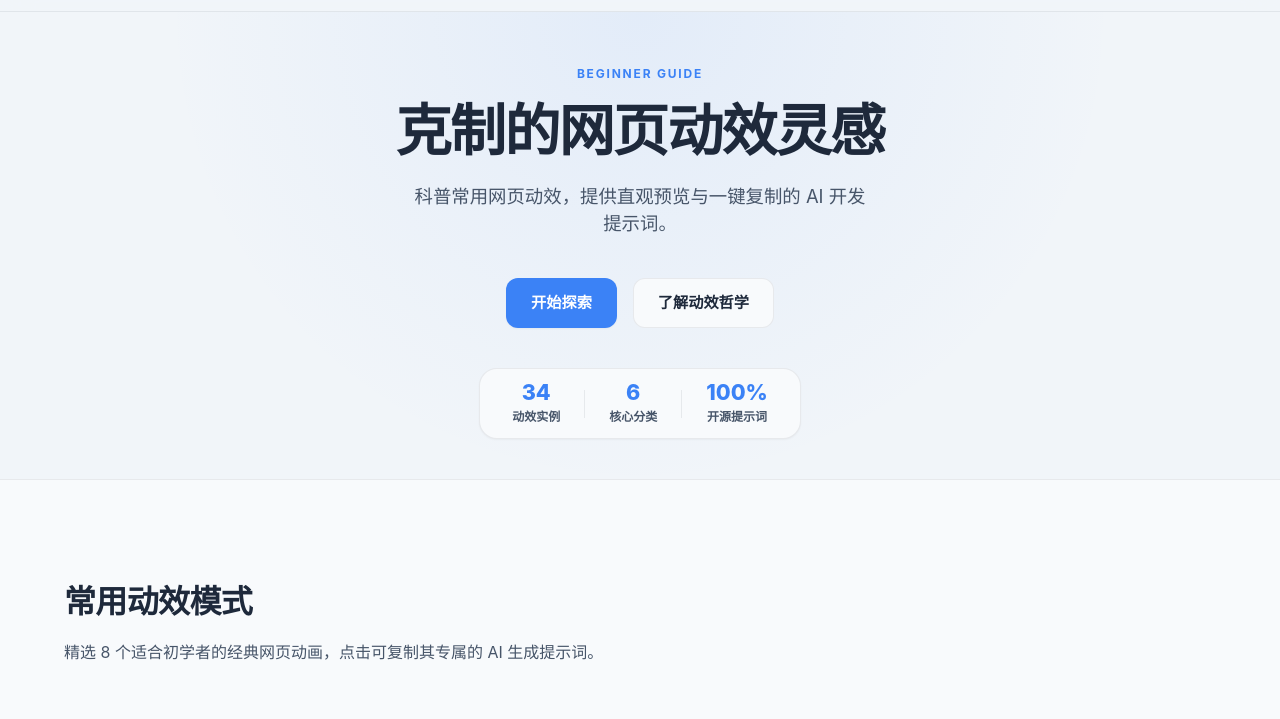
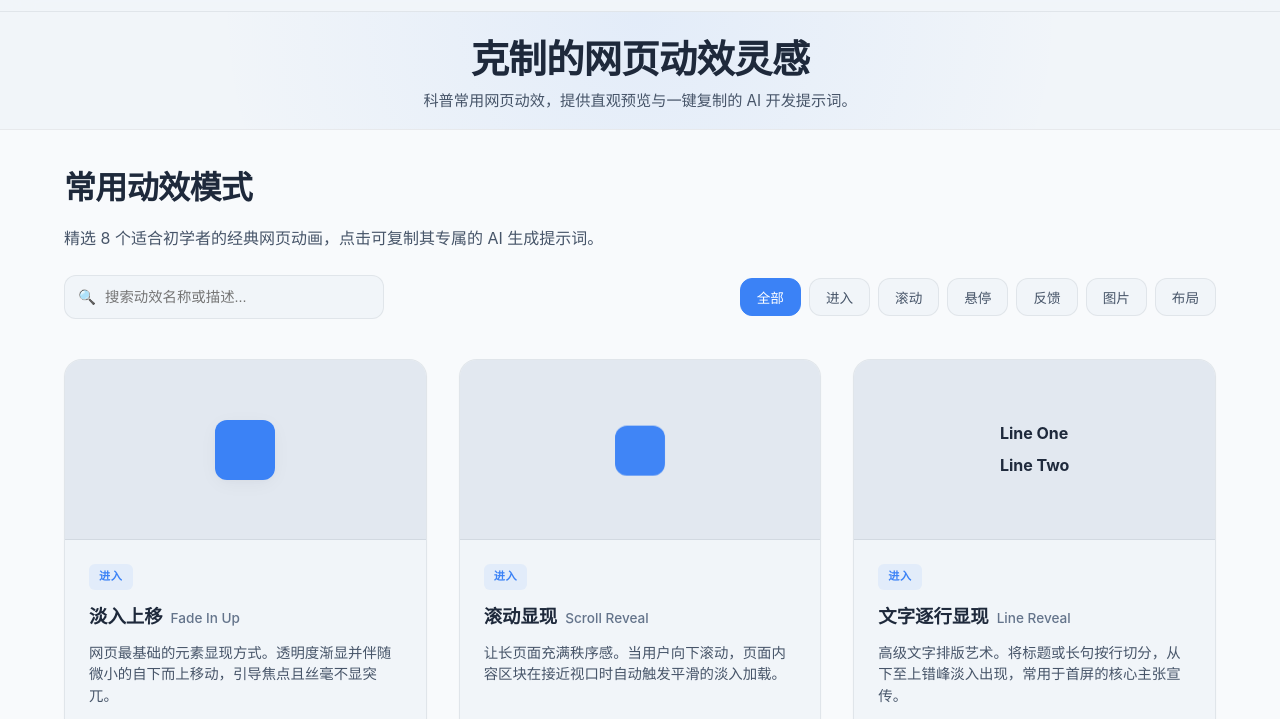
Before and after one commit to holynova/web-motion-showcase, a website: page index.html in a window 1280 px wide. Shown: the part 60-779 px from the top of the page. Drawn offline with Linux system fonts and the light colour scheme.

Commit message:
design: simplify hero header to minimalism, pulling the motion cards list into the first fold viewport

```diff
--- a/index.html
+++ b/index.html
@@ -44,29 +44,8 @@
     <section class="hero-section">
       <div class="container">
         <div class="hero-content">
-          <span class="hero-eyebrow">BEGINNER GUIDE</span>
           <h1 class="hero-title">克制的网页动效灵感</h1>
           <p class="hero-subtitle">科普常用网页动效，提供直观预览与一键复制的 AI 开发提示词。</p>
-          <div class="hero-actions">
-            <a href="#gallery" class="btn btn-primary">开始探索</a>
-            <a href="#gallery" class="btn btn-secondary" id="learnMoreBtn">了解动效哲学</a>
-          </div>
-          <div class="hero-stats">
-            <div class="stat-item">
-              <span class="stat-num" id="totalMotionsCount">--</span>
-              <span class="stat-label">动效实例</span>
-            </div>
-            <div class="stat-divider" aria-hidden="true"></div>
-            <div class="stat-item">
-              <span class="stat-num" id="totalCategoriesCount">--</span>
-              <span class="stat-label">核心分类</span>
-            </div>
-            <div class="stat-divider" aria-hidden="true"></div>
-            <div class="stat-item">
-              <span class="stat-num">100%</span>
-              <span class="stat-label">开源提示词</span>
-            </div>
-          </div>
         </div>
       </div>
     </section>
--- a/script.js
+++ b/script.js
@@ -712,11 +712,14 @@ searchInput.addEventListener("input", (e) => {
 });
 
 // Smooth scroll logic for secondary hero action button
-document.getElementById("learnMoreBtn").addEventListener("click", (e) => {
-  e.preventDefault();
-  const target = document.querySelector("#gallery");
-  target.scrollIntoView({ behavior: "smooth" });
-});
+const learnMoreBtn = document.getElementById("learnMoreBtn");
+if (learnMoreBtn) {
+  learnMoreBtn.addEventListener("click", (e) => {
+    e.preventDefault();
+    const target = document.querySelector("#gallery");
+    target.scrollIntoView({ behavior: "smooth" });
+  });
+}
 
 /* ==========================================================================
    Initialization
--- a/styles.css
+++ b/styles.css
@@ -466,10 +466,10 @@ a:hover {
    Hero Section
    ========================================================================== */
 .hero-section {
-  padding-top: 3rem; /* Reduced top padding to show gallery faster */
-  padding-bottom: 2.5rem; /* Reduced bottom padding */
+  padding-top: 1.5rem;
+  padding-bottom: 1rem;
   text-align: center;
-  background: radial-gradient(circle at top, var(--accent-soft), transparent 60%);
+  background: radial-gradient(circle at top, var(--accent-soft), transparent 65%);
 }
 
 .hero-content {
@@ -533,19 +533,19 @@ a:hover {
 }
 
 .hero-title {
-  font-size: clamp(2.5rem, 5vw, 3.5rem);
+  font-size: clamp(1.8rem, 4vw, 2.4rem);
   font-weight: 800;
-  line-height: 1.15;
-  letter-spacing: -0.03em;
+  line-height: 1.2;
+  letter-spacing: -0.02em;
   color: var(--text-primary);
-  margin-bottom: 1.2rem;
+  margin-bottom: 0.5rem;
 }
 
 .hero-subtitle {
-  font-size: 1.15rem;
+  font-size: 0.95rem;
   color: var(--text-secondary);
-  max-width: 460px; /* Limit subtitle length: max 20 words constraint */
-  margin: 0 auto 2.5rem;
+  max-width: 480px;
+  margin: 0 auto;
   line-height: 1.5;
 }
 
@@ -601,7 +601,7 @@ a:hover {
    Gallery Section
    ========================================================================== */
 .gallery-section {
-  padding: 6rem 0;
+  padding: 2rem 0 6rem;
   border-top: 1px solid var(--border-color);
   background-color: var(--bg-secondary);
   transition: background-color var(--transition-normal), border-color var(--transition-normal);
@@ -610,7 +610,7 @@ a:hover {
 /* Section Header - clean vertical stacking */
 .section-header {
   max-width: 600px;
-  margin-bottom: 3.5rem;
+  margin-bottom: 1.5rem;
 }
 
 .section-title {
```
